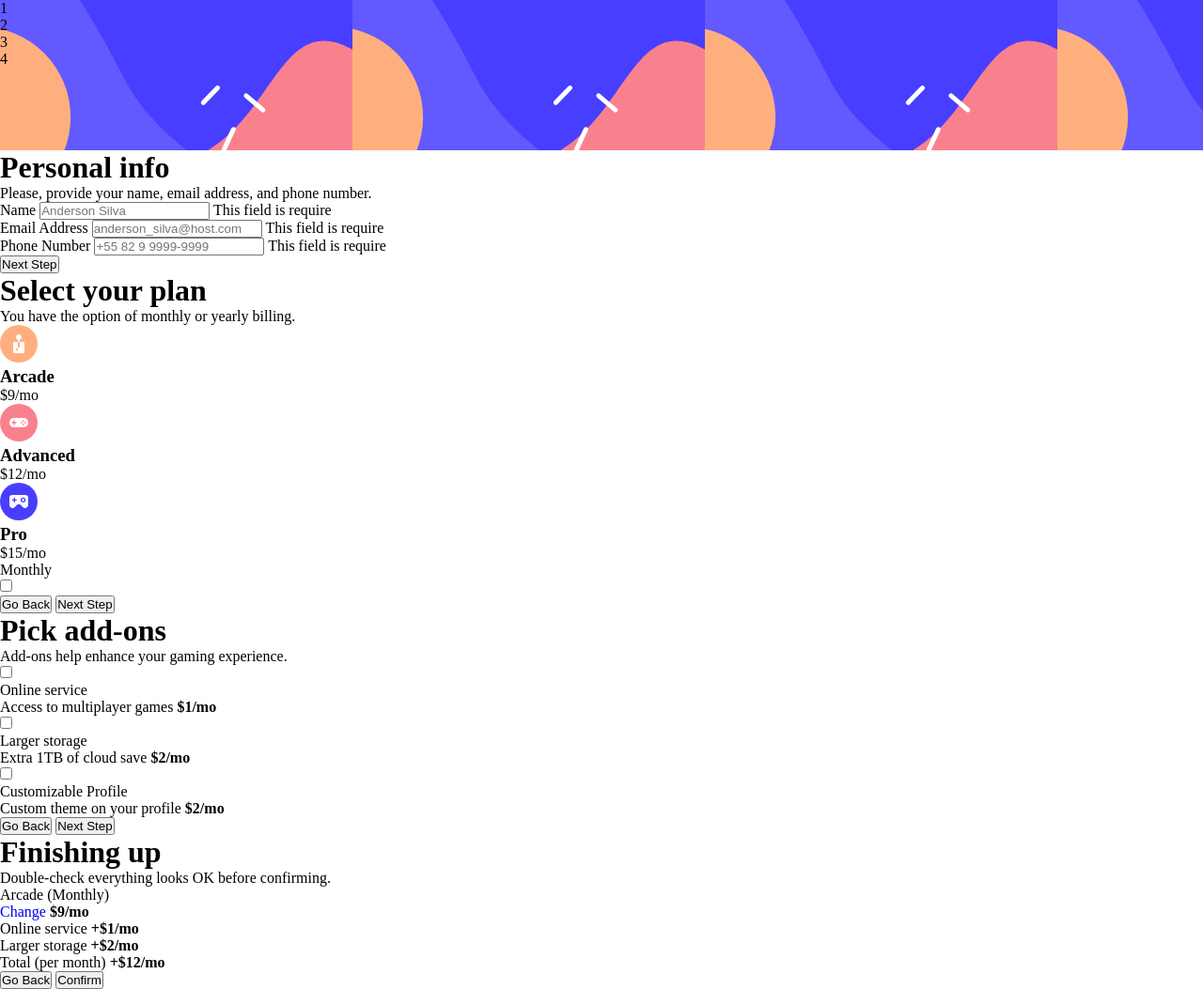
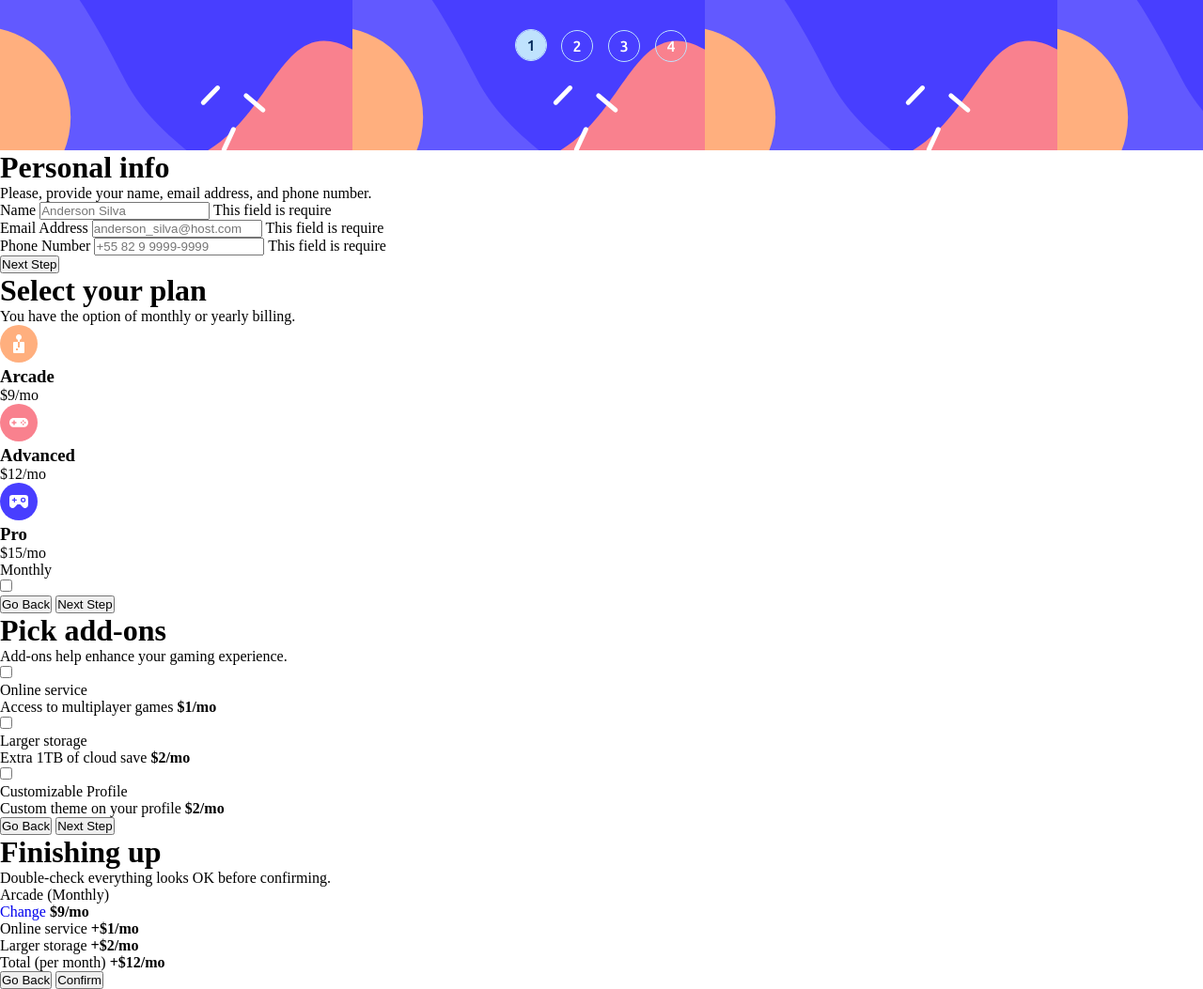
Before and after one commit to Anderson-S-Santos/multi-step-form, a plain HTML site: page index.html in a window 1280 px wide. Shown: the whole page at 94% size. Drawn offline with Linux system fonts and the light colour scheme.

Commit message:
Estilizando os circulos das etapas

```diff
--- a/src/css/style.css
+++ b/src/css/style.css
@@ -38,6 +38,40 @@
     height: 20vh;
 }
 
+.sidebar-content {
+    display: flex;
+    justify-content: center;
+    padding: 2em;
+    gap: 1em;
+    color: var(--white);
+    font-family: 'Ubuntu-Medium', sans-serif;
+}
+
+.step-active {
+    background-color: var(--light-blue);
+    padding: 1em;
+    border-radius: 50%;
+    width: 25px;
+    height: 25px;
+    display: flex;
+    justify-content: center;
+    align-items: center;
+    color: var(--marina-blue);
+    font-family: 'Ubuntu-Medium', sans-serif;
+    border: none;
+}
+
+.circle {
+    padding: 1em;
+    border-radius: 50%;
+    width: 5px;
+    height: 5px;
+    display: flex;
+    justify-content: center;
+    border: 1px solid var(--light-blue);
+    align-items: center;
+}
+
 .step-content {
     display: none;
 }
```
